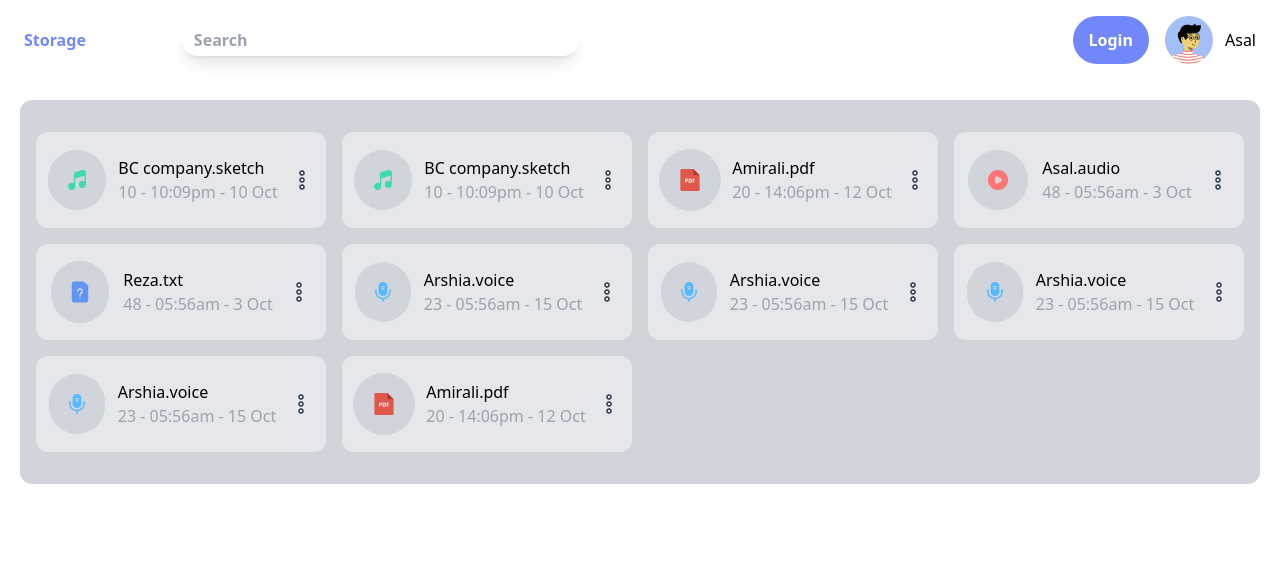
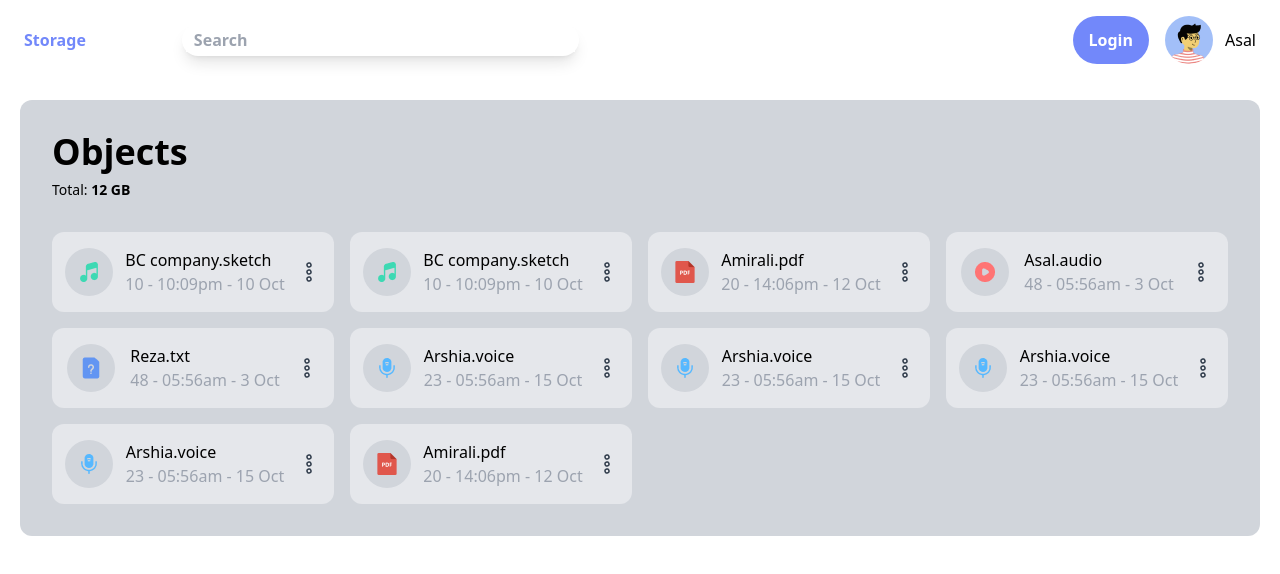
Before and after one commit to liAmirali/UIWeb-final-project-front, a Vue app: page / in a window 1280 px wide. Shown: the top 574 px of the page. Built offline with nearby package versions, Linux system fonts and the light colour scheme.

Commit message:
Add object container header; Change some spacing in object card image circle

```diff
--- a/src/components/modules/objects/ObjectCard.vue
+++ b/src/components/modules/objects/ObjectCard.vue
@@ -1,6 +1,6 @@
 <template>
-  <div class="flex h-24 bg-gray-200 rounded-xl justify-evenly items-center">
-    <div class="rounded-full bg-gray-300 p-5">
+  <div class="flex h-20 bg-gray-200 rounded-xl justify-evenly items-center">
+    <div class="rounded-full bg-gray-300 size-12 flex items-center justify-center">
       <img v-if="fileType === 'music'" src="../../../assets/icons/Logo/Music.png" alt="" />
       <img v-if="fileType === 'others'" src="../../../assets/icons/Logo/Others.png" alt="" />
       <img v-if="fileType === 'voice'" src="../../../assets/icons/Logo/Voice.png" alt="" />
--- a/src/components/modules/objects/ObjectContainer.vue
+++ b/src/components/modules/objects/ObjectContainer.vue
@@ -1,5 +1,11 @@
 <template>
-  <div class="bg-gray-300 my-5 mx-5 rounded-xl grid grid-cols-4 gap-4 py-8 px-4">
+  <div class="bg-gray-300 my-5 mx-5 rounded-xl py-8 px-8 space-y-8">
+    <div className="space-y-2">
+      <h1 class="text-4xl font-bold">Objects</h1>
+      <p class="text-sm">Total: <span class="font-bold">12 GB</span></p>
+    </div>
+
+    <div class="grid grid-cols-4 gap-4">
       <object-card
         v-for="file in files"
         :key="file.fileName"
@@ -9,6 +15,7 @@
         :fileDate="file.fileDate"
         :fileType="file.fileType"
       ></object-card>
+    </div>
   </div>
 </template>
 
@@ -98,5 +105,4 @@ export default {
 };
 </script>
 
-<style>
-</style>
+<style></style>
```
Lines whose indentation alone changed are shown as unchanged.
